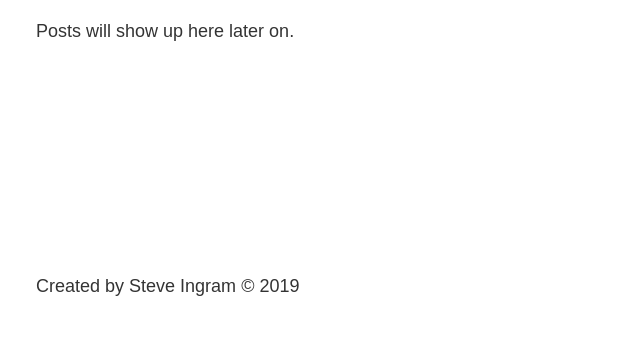
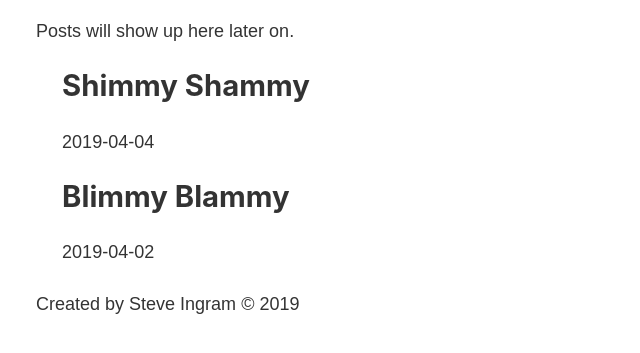
Before and after one commit to nadgerz/my-website, a Gatsby site: page /blog in a window 1280 px wide. Shown: the part 457-810 px from the top of the page, without its empty margins (247-887 px from the left). Built offline with nearby package versions, Linux system fonts and the light colour scheme; Gatsby itself is replaced by a stand-in of ours.

Commit message:
bloggies

```diff
--- a/src/pages/blog.js
+++ b/src/pages/blog.js
@@ -20,10 +20,27 @@ const BlogPage = () => {
     }
   `)
 
+  console.clear()
+  console.log(data)
+  console.log(typeof data)
+
   return (
     <Layout>
       <h1>My Blog.</h1>
       <p>Posts will show up here later on.</p>
+      {data.allMarkdownRemark.edges.map(node => {
+        console.log(node)
+        console.table(node)
+        console.log(typeof node)
+        const frontmatter = node.node.frontmatter
+
+        return (
+          <ol>
+            <h2>{frontmatter.title}</h2>
+            <p>{frontmatter.date}</p>
+          </ol>
+        )
+      })}
     </Layout>
   )
 }
```
